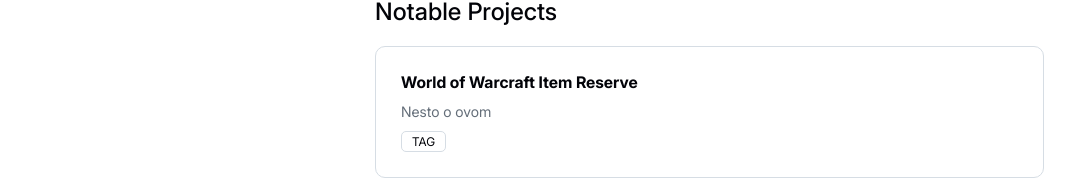
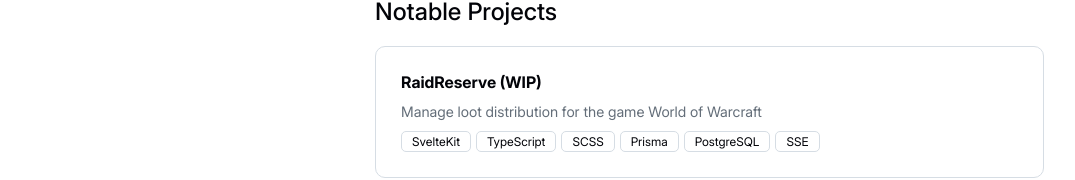
Before and after one commit to mario-fuckan/portfolio, a SvelteKit app: page / in a window 1280 px wide. Shown: the part 670-850 px from the top of the page, without its empty margins (95-1170 px from the left). Built offline with nearby package versions, Linux system fonts and the light colour scheme; some icons are missing.

Commit message:
Added descriptions for notable projects

```diff
--- a/src/routes/+page.svelte
+++ b/src/routes/+page.svelte
@@ -68,27 +68,36 @@
 	<Projects
 		projects={[
 			{
-				name: "World of Warcraft Item Reserve",
-				description: "Nesto o ovom",
-				tags: ["TAG"],
+				name: "RaidReserve (WIP)",
+				description: "Manage loot distribution for the game World of Warcraft",
+				tags: ["SvelteKit", "TypeScript", "SCSS", "Prisma", "PostgreSQL", "SSE"],
 				href: "https://wowir.vercel.app/"
 			},
 			{
 				name: "TwitchTiles",
-				description: "Nesto o ovom",
-				tags: ["TAG"],
+				description: "Watch multiple Twitch.tv streams simultaneously",
+				tags: ["SvelteKit", "TypeScript", "Node.js"],
 				href: "https://twitchtiles.vercel.app/"
 			},
 			{
 				name: "Paušal",
-				description: "Nesto o ovom",
-				tags: ["TAG"],
+				description: "Financial tracking for flat-rate businesses",
+				tags: ["SvelteKit", "TypeScript", "Node.js", "Capacitor", "Progressive Web App"],
 				href: "https://pausal-tau.vercel.app/"
 			},
 			{
 				name: "TourneyJam",
-				description: "Nesto o projektu",
-				tags: ["TAG"],
+				description: "Create and manage esports tournaments",
+				tags: [
+					"SvelteKit",
+					"TypeScript",
+					"WebSockets",
+					"Node.js",
+					"PostgreSQL",
+					"Prisma",
+					"Lucia",
+					"Supabase"
+				],
 				href: "https://tourney-jam.vercel.app/"
 			}
 		]}
```
